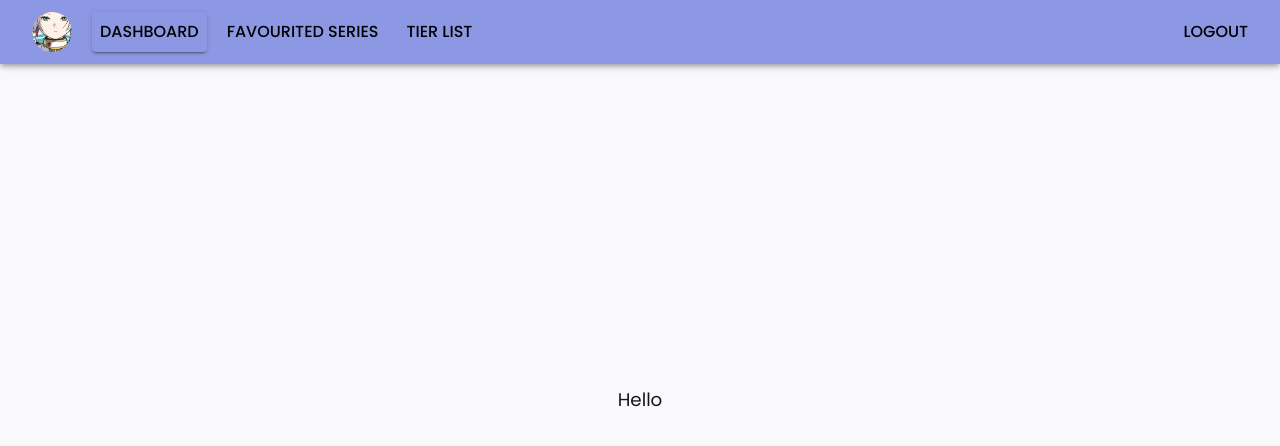
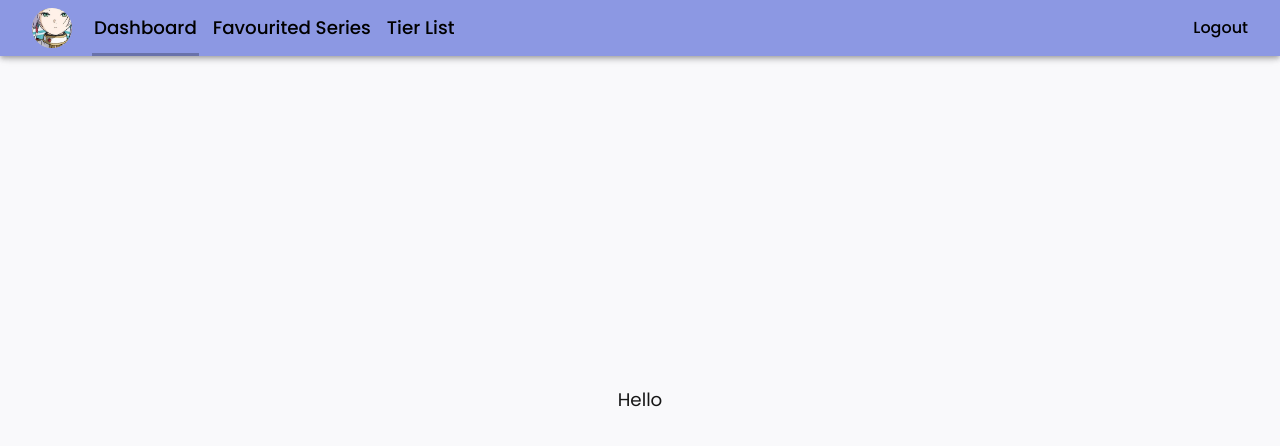
Before and after one commit to Michael50234/Manga-Manager, a Next.js app in the folder frontend/: page /manga in a window 1280 px wide. Shown: the top 446 px of the page. Built offline with nearby package versions, Linux system fonts and the light colour scheme; no server answers; what @mui/material-nextjs would draw is missing.

Commit message:
changed navbar UI

```diff
--- a/frontend/components/Navbar.tsx
+++ b/frontend/components/Navbar.tsx
@@ -46,7 +46,7 @@ export const Navbar = () => {
         <AppBar position="fixed">
             <Toolbar variant="dense" sx={{
                 backgroundColor: "var(--bg)",
-                py: "4px"
+                py: "0px"
             }}>
                 <Stack direction="row" sx={{
                     width: "100%"
@@ -59,46 +59,74 @@ export const Navbar = () => {
                                 }}></Box>
                             </Avatar>
                         </IconButton>
-                        <Button variant={ pathName === "/manga" ? "contained" : "text"} sx={{
+                        <Typography
+                            data-active={pathName === "/manga" ? "" : undefined}
+                            sx={{
+                                transition: "background 0.1s ease-in-out",
+                                alignItems: "center",
+                                justifyContent: "center",
+                                textAlign: "center",
                                 color: "black",
                                 fontWeight: "500",
-                            height: "40px",
-                            px: "8px",
-                            py: "3px",
-                            "&.MuiButton-contained": {
-                                backgroundColor: "var(--bg-light)"
-                            }
-                        }}>
+                                height: "100%",
+                                display: "flex",
+                                px: "2px",
+                                backgroundColor: pathName === "/manga" ? "var(--primary)" : "transparent",
+                                boxShadow: pathName === "/manga" ? "inset 0 -3px 0 rgba(0,0,0,0.25)" : undefined,
+                                "&:hover:not([data-active=''])" : {
+                                    boxShadow: "inset 0 -3px 0 var(--primary-hover)"
+                                },
+                            }}
+                        >
                             <Link href="/manga">Dashboard</Link>
-                        </Button>
-                        <Button variant={ pathName === "/manga/favourites" ? "contained" : "text"} sx={{
+                        </Typography>
+                        <Typography
+                            data-active={pathName === "/manga/favourites" ? "" : undefined}
+                            sx={{
+                                transition: "background 0.1s ease-in-out",
+                                alignItems: "center",
+                                justifyContent: "center",
+                                textAlign: "center",
                                 color: "black",
                                 fontWeight: "500",
-                            height: "40px",
-                            px: "8px",
-                            py: "3px",
-                            "&.MuiButton-contained": {
-                                backgroundColor: "var(--bg-light)"
-                            }
-                        }}>
+                                height: "100%",
+                                display: "flex",
+                                px: "2px",
+                                backgroundColor: pathName === "/manga/favourites" ? "var(--primary)" : "transparent",
+                                boxShadow: pathName === "/manga/favourites" ? "inset 0 -3px 0 rgba(0,0,0,0.25)" : undefined,
+                                "&:hover:not([data-active=''])" : {
+                                    boxShadow: "inset 0 -3px 0 var(--primary-hover)"
+                                },
+                            }}
+                        >
                             <Link href="/manga/favourites">Favourited Series</Link>
-                        </Button>
-                        <Button variant={ pathName === "/manga/tier-list" ? "contained" : "text"} sx={{
+                        </Typography>
+                        <Typography
+                            data-active={pathName === "/manga/tier-list" ? "" : undefined}
+                            sx={{
+                                transition: "background 0.1s ease-in-out",
+                                alignItems: "center",
+                                justifyContent: "center",
+                                textAlign: "center",
                                 color: "black",
                                 fontWeight: "500",
-                            height: "40px",
-                            px: "8px",
-                            py: "3px",
-                            "&.MuiButton-contained": {
-                                backgroundColor: "var(--bg-light)"
-                            }
-                        }}>
+                                height: "100%",
+                                display: "flex",
+                                px: "2px",
+                                backgroundColor: pathName === "/manga/tier-list" ? "var(--primary)" : "transparent",
+                                boxShadow: pathName === "/manga/tier-list" ? "inset 0 -3px 0 rgba(0,0,0,0.25)" : undefined,
+                                "&:hover:not([data-active=''])" : {
+                                    boxShadow: "inset 0 -3px 0 var(--primary-hover)"
+                                },
+                            }}
+                        >
                             <Link href="/manga/tier-list">Tier List</Link>
-                        </Button>
+                        </Typography>
                     </Stack>
                     <Button
                         variant="text"
                         sx={{
+                            textTransform: "none",
                             fontWeight: "500",
                             color: "black",
                             ml: "auto"
--- a/frontend/components/UserProvider.tsx
+++ b/frontend/components/UserProvider.tsx
@@ -26,6 +26,7 @@ const UserProvider = ({ children }: {children: React.ReactNode}) => {
   const [userLoading, setUserLoading] = useState<boolean>(true);
 
   const loadUser = async () => {
+    try {
       setUserLoading(true);
 
       const response = await fetch(`${process.env.NEXT_PUBLIC_API_BASE_URL}/accounts`, {
@@ -35,14 +36,19 @@ const UserProvider = ({ children }: {children: React.ReactNode}) => {
 
       // This case occurs when the JWT token is expired/invalid or when the user does not have a JWT cookie
       if(!response.ok) {
-      return;
+        throw new Error("Failed to fetch user")
       };
 
       // If no error is thrown, take the response body and assign it to the user state
       const data = await response.json();
 
       setUser(data);
+    } catch {
+      // If we fail to fetch the user, treat them as loggeed out to avoid stale data problems
+      setUser(null);
+    } finally {
       setUserLoading(false);
+    }
   };
 
   useEffect(() => {
```
Also changed, not shown: frontend/components/ProtectedPage.tsx (added, +11 -0 lines). Lines whose indentation alone changed are shown as unchanged.
